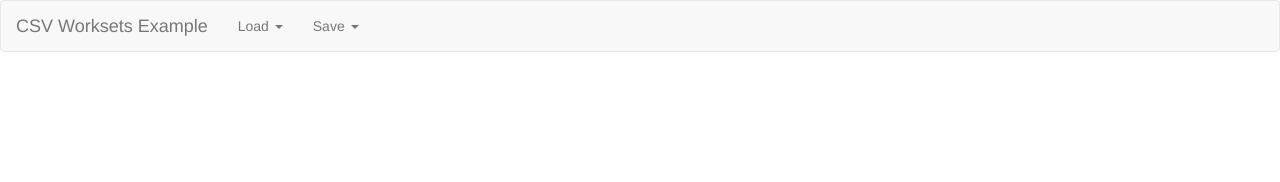
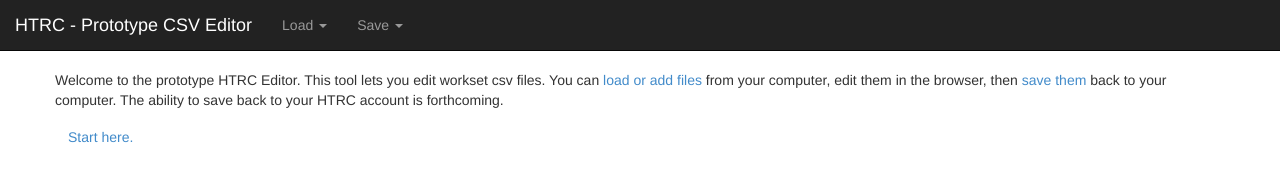
Before and after one commit to htrc/HTRC-Tools-CSVEditor, a plain HTML site: page index.html in a window 1280 px wide. Drawn offline with Linux system fonts and the light colour scheme.

Commit message:
Improve documentation and styling

```diff
--- a/css/style.css
+++ b/css/style.css
@@ -0,0 +1,3 @@
+body {
+padding-top: 70px;
+}
--- a/sample.html
+++ b/index.html
@@ -10,7 +10,7 @@
     <link rel="stylesheet" href="css/style.css">
 </head>
 <body>
-   <nav id="navbar-example" class="navbar navbar-default navbar-static" role="navigation">
+   <nav id="navbar-example" class="navbar navbar-fixed-top navbar-static navbar-inverse" role="navigation">
         <div class="navbar-header">
           <button class="navbar-toggle" type="button" data-toggle="collapse" data-target=".bs-js-navbar-collapse">
             <span class="sr-only">Toggle navigation</span>
@@ -18,7 +18,7 @@
             <span class="icon-bar"></span>
             <span class="icon-bar"></span>
           </button>
-          <a class="navbar-brand" href="#">CSV Worksets Example</a>
+          <a class="navbar-brand" href="#">HTRC - Prototype CSV Editor</a>
         </div>
         <div class="collapse navbar-collapse bs-js-navbar-collapse">
           <ul class="nav navbar-nav">
@@ -42,6 +42,8 @@
 
      <div class="container">
         <div class="row">
+            <div class="col-12"><p>Welcome to the prototype HTRC Editor. This tool lets you edit workset csv files. You can <a  data-toggle="modal" href="#localUploadModal">load or add files</a> from your computer, edit them in the browser, then <a class='download-csv'>save them</a> back to your computer. The ability to save back to your HTRC account is forthcoming.</p>
+            <a  data-toggle="modal" href="#localUploadModal" class='btn'>Start here.</a></div>
             <div class="alert"></div>
         </div>
         <div class="row">
--- a/js/csv/csv2table.js
+++ b/js/csv/csv2table.js
@@ -5,6 +5,7 @@
     a = function(csvdata) {
       var data;
       data = $.csv.toArrays(csvdata);
+      $('#test-div').show();
       $('#test-div').handsontable({
         data: data.slice(1),
         colHeaders: data[0],
--- a/js/main.js
+++ b/js/main.js
@@ -29,11 +29,12 @@
   require(['jquery', 'FileSaver', 'file/setupFileUpload', 'file/setupRemoteFileLoad', 'csv/table2csv', 'csv/csv2table', 'alert', 'bootstrap'], function($, saveAs, setupFileUpload, setupRemoteFileLoad, table2csv, csv2table, alert) {
     var $tablediv;
     $tablediv = $("#test-div");
+    $tablediv.hide();
     setupFileUpload($('#localUploadModal .loadFile'), $('#files'), $tablediv);
     setupFileUpload($('#localUploadModal .appendFile'), $('#files'), $tablediv, true);
     setupRemoteFileLoad($('#remoteUploadModal .loadFile'), $tablediv);
     setupRemoteFileLoad($('#remoteUploadModal .appendFile'), $tablediv, true);
-    csv2table("vol_id, class\n");
+    csv2table("vol_id, class\n , ");
     return $(".download-csv").bind("click", function(e) {
       var blob, csvdata;
       csvdata = table2csv($tablediv);
```
Also changed, not shown: 2 other files.
